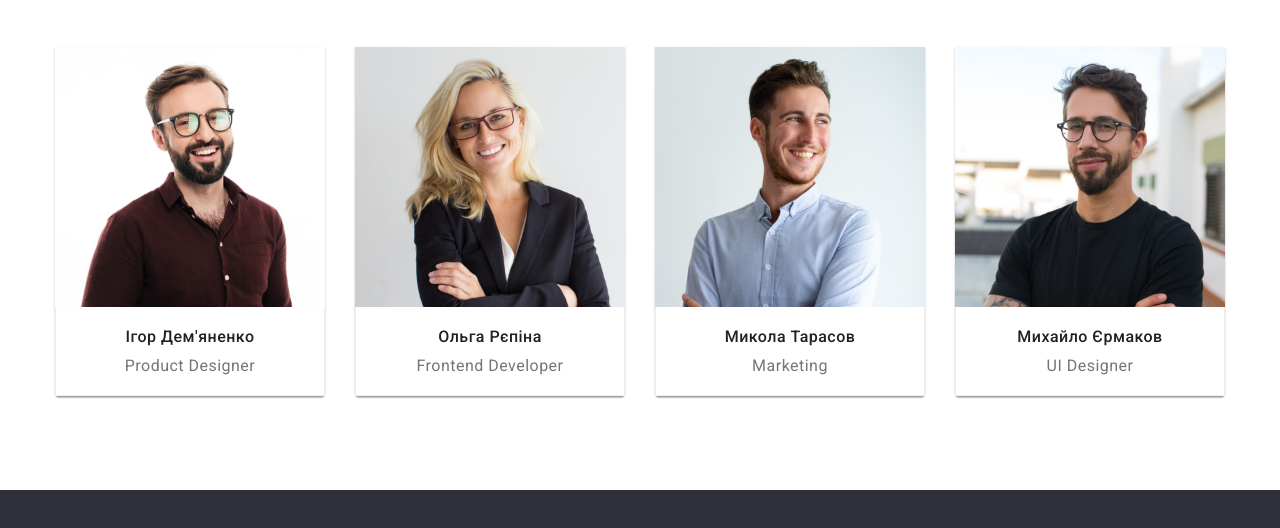
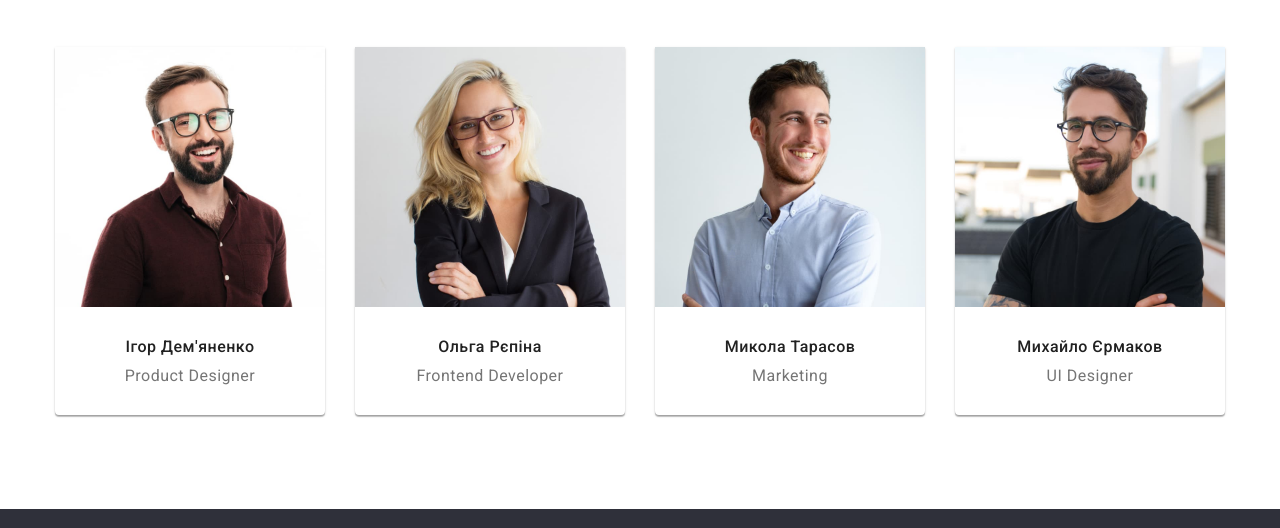
Before and after one commit to AntoninaKobzar/goit-markup-hw-02, a plain HTML site: page index.html in a window 1280 px wide. Shown: the part 1598-2126 px from the top of the page. Drawn offline with nearby package versions, Linux system fonts and the light colour scheme.

Commit message:
changes staff padding

```diff
--- a/css/styles.css
+++ b/css/styles.css
@@ -296,7 +296,7 @@ ul {
         display: block;
         max-width: 100%;
 }
-.card-text {
+.staff .card-text {
         padding-top: 30px;
         padding-bottom: 30px;
 }
@@ -454,7 +454,7 @@ ul {
 .photo {
         display: flex;
 }
-.card-text {
+.examples .card-text {
         padding: 20px 24px;
         border: 1px solid #EEEEEE;
         border-top: 0;
```
